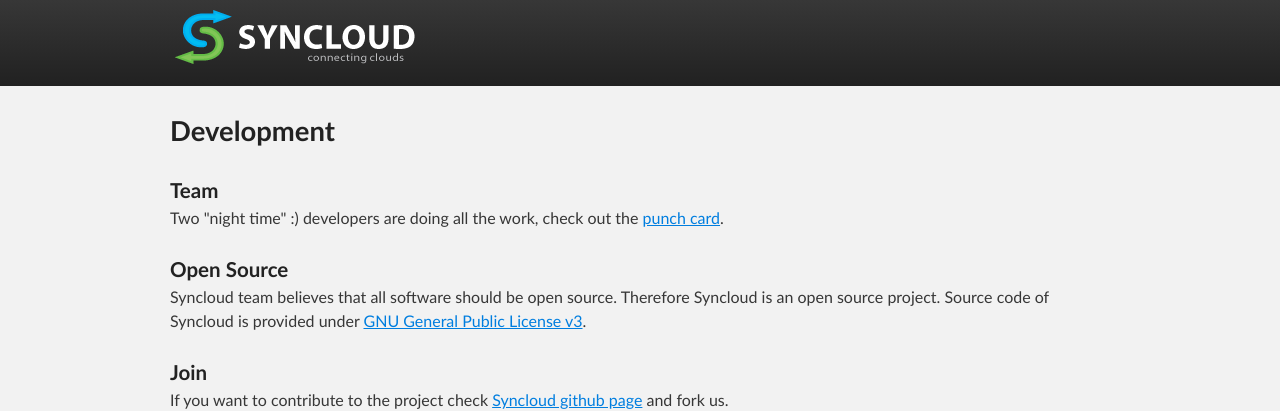
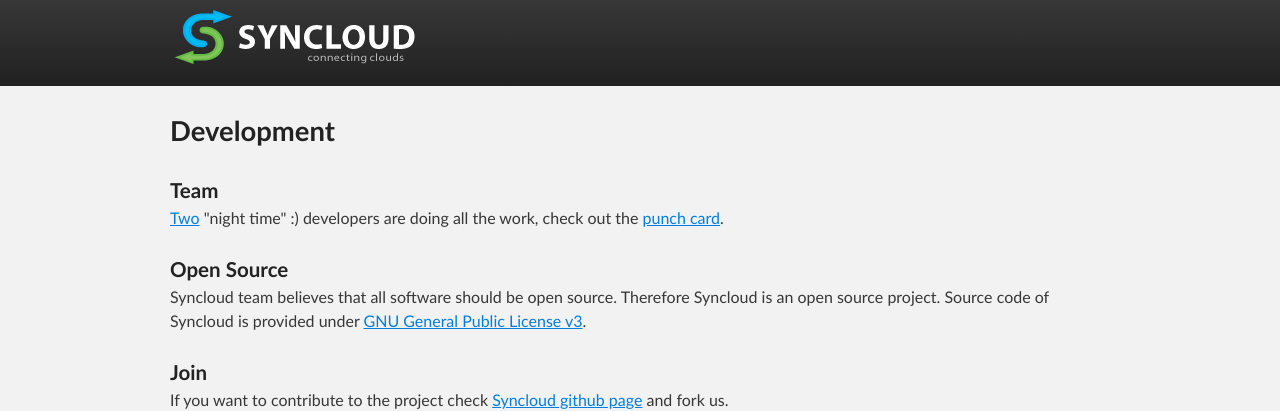
Before and after one commit to syncloud/syncloud.org, a Jekyll site: the page built from development.markdown, in a window 1280 px wide. Shown: the top 411 px of the page. Built offline with Jekyll 4.4.1, drawn with Linux system fonts in a browser that asks for light colours; Markdown is read by kramdown in place of the engine named in the settings; some of the changed lines change nothing that is shown.

Commit message:
Added link to team

```diff
--- a/development.markdown
+++ b/development.markdown
@@ -9,7 +9,7 @@
         <br/>
 
         <h5>Team</h5>
-        Two "night time" :) developers are doing all the work, check out the <a href="https://github.com/syncloud/core/graphs/punch-card">punch card</a>.
+        <a href="https://github.com/syncloud?tab=members">Two</a> "night time" :) developers are doing all the work, check out the <a href="https://github.com/syncloud/core/graphs/punch-card">punch card</a>.
         <br/>
         <br/>
 
```
